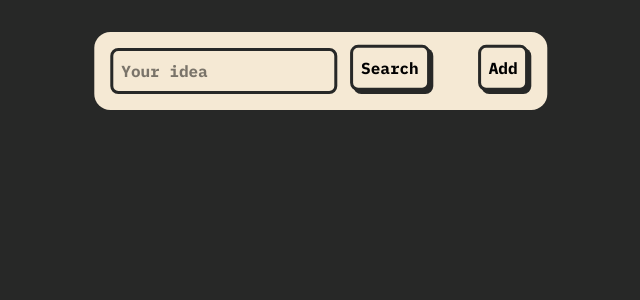
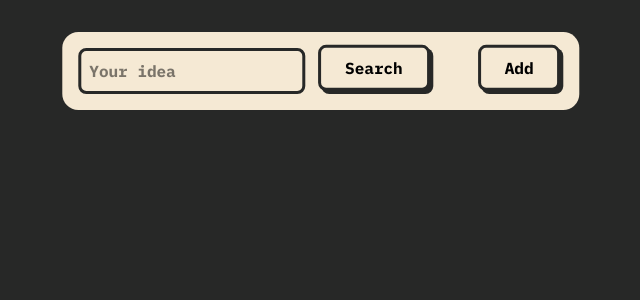
Before and after one commit to omegareeeee/Spark, a React (Vite) app in the folder frontend/: page / in a window 1280 px wide. Shown: the top 300 px of the page, without its empty margins (319-959 px from the left). Built offline with nearby package versions, Linux system fonts and the light colour scheme.

Commit message:
style: add horizontal padding for button

```diff
--- a/frontend/src/components/Button.tsx
+++ b/frontend/src/components/Button.tsx
@@ -3,7 +3,7 @@ import type { ReactNode } from "react";
 const Button = ({children}: {children: ReactNode}) => {
     return (
         <button className="cursor-pointer relative">
-            <div className="border-[.2em] p-[.5em] rounded-[.5em] font-bold border-dark_15 z-30 relative -translate-[.2em] bg-cream_90">
+            <div className="border-[.2em] py-[.5em] px-[1.5em] rounded-[.5em] font-bold border-dark_15 z-30 relative -translate-[.2em] bg-cream_90">
                 {children}
             </div>
             <div className="w-full h-full bg-dark_15 absolute top-0 left-0 rounded-[.5em] z-20"></div>
```
